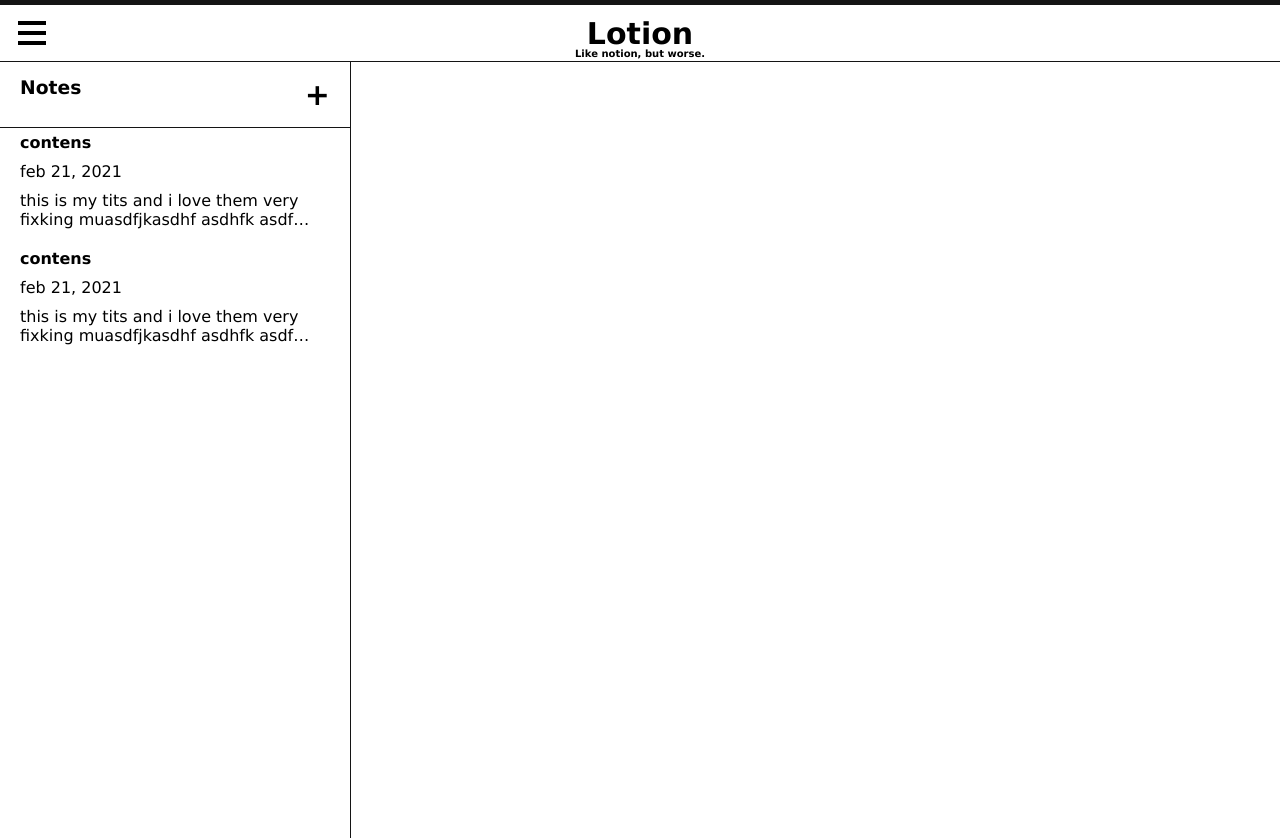
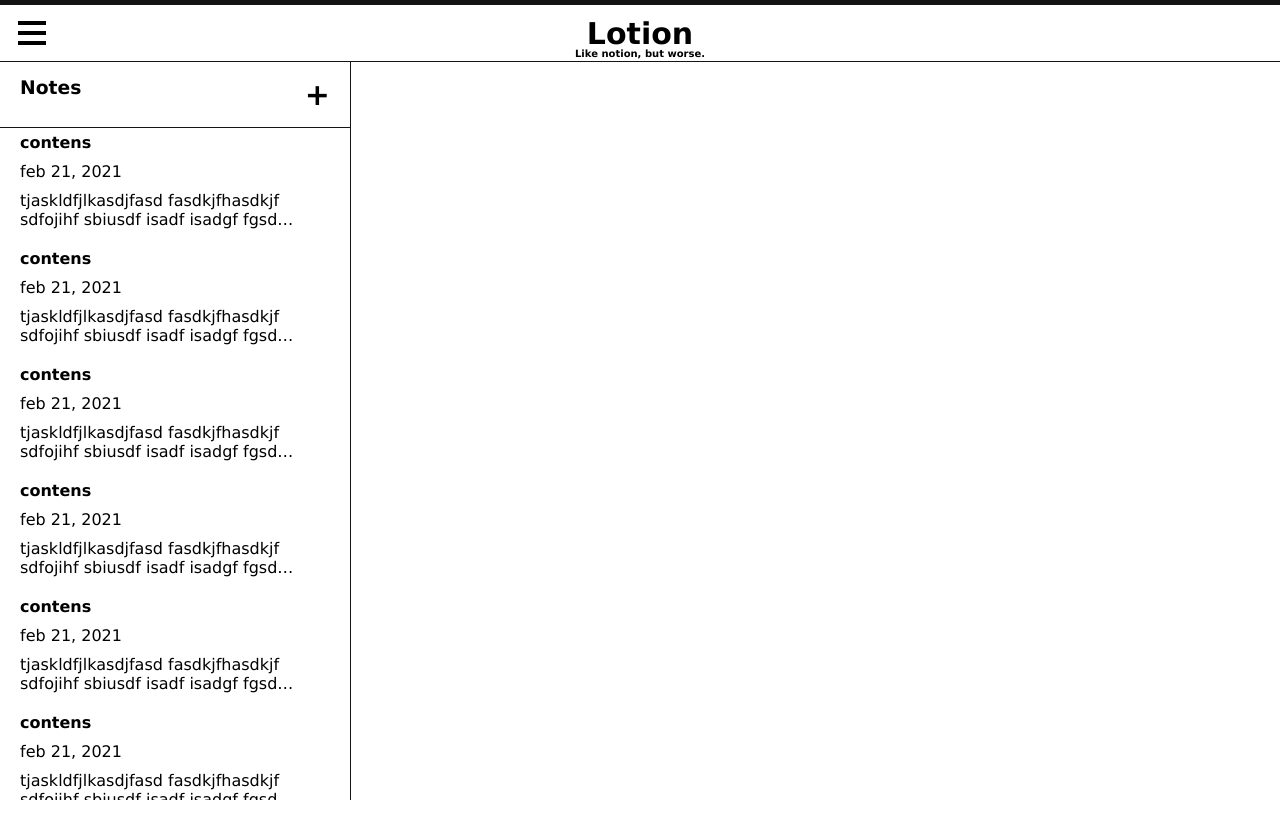
Before and after one commit to joshuajipp/lotion-react-app, a React (Create React App) app: page / in a window 1280 px wide. Shown: the top 838 px of the page. Built offline with nearby package versions, Linux system fonts and the light colour scheme.

Commit message:
added scrolling to note items

```diff
--- a/src/components/App.jsx
+++ b/src/components/App.jsx
@@ -4,11 +4,13 @@ import BodyContent from "./BodyContent";
 
 function App() {
   const [isNoteVisable, setVisability] = React.useState(true);
+
   function hideItem() {
     setVisability(!isNoteVisable);
   }
+
   return (
-    <div>
+    <div class="body">
       <Navigation toggleNotes={hideItem} />
       <BodyContent isVisable={isNoteVisable} />
     </div>
--- a/src/components/Navigation.jsx
+++ b/src/components/Navigation.jsx
@@ -2,7 +2,7 @@ import React from "react";
 
 function Navigation(props) {
   return (
-    <nav>
+    <nav className="navbar">
       <div className="menu button" onClick={props.toggleNotes}>
         <div className="menu-line"></div>
         <div className="menu-line"></div>
--- a/src/components/Note.jsx
+++ b/src/components/Note.jsx
@@ -6,8 +6,8 @@ function Note(props) {
       <h4 className="note-item">contens</h4>
       <div className="date-text note-item">feb 21, 2021</div>
       <div className="note-text note-item">
-        this is my tits and i love them very fixking muasdfjkasdhf asdhfk asdf
-        sad asd f kjhsdaf ikasdhf
+        tjaskldfjlkasdjfasd fasdkjfhasdkjf sdfojihf sbiusdf isadf isadgf fgsdfi
+        iugs dfjgiysda fuhgvf sediuydfgsdjb fsdiyfbj
       </div>
     </div>
   );
--- a/src/components/NotesList.jsx
+++ b/src/components/NotesList.jsx
@@ -8,8 +8,23 @@ function NotesList() {
         <h3 className="note-header-item">Notes</h3>
         <div className="note-header-item plus-logo button">&#43;</div>
       </div>
-      <Note />
-      <Note />
+      <div className="scroller">
+        <Note />
+        <Note />
+        <Note />
+        <Note />
+        <Note />
+        <Note />
+        <Note />
+        <Note />
+        <Note />
+        <Note />
+        <Note />
+        <Note />
+        <Note />
+        <Note />
+        <Note />
+      </div>
     </div>
   );
 }
--- a/src/index.css
+++ b/src/index.css
@@ -10,7 +10,20 @@ p {
   margin: 0;
   padding: 0;
   font-family: Verdana, Arial, sans-serif;
+}
+
+body {
+  height: 100vh;
   overflow: hidden;
+}
+#root {
+  height: 100vh;
+}
+.body {
+  height: 100vh;
+}
+.body-content {
+  height: 100vh;
 }
 
 a {
@@ -22,7 +35,6 @@ nav {
   display: flex;
   justify-content: space-between;
   align-items: center;
-  height: 100%;
   border-top: 5px solid rgb(20, 20, 20);
   border-bottom: 1px solid rgb(20, 20, 20);
 }
@@ -66,11 +78,12 @@ h2 {
   align-items: stretch;
   display: flex;
   flex-direction: column;
-  height: 100%;
-  overflow: hidden;
+  height: calc(100vh - 62px);
   width: 350px;
-  padding-bottom: 100%;
   border-right: 1px solid rgb(20, 20, 20);
+}
+.scroller {
+  overflow: auto;
 }
 
 .note-header-flex {
@@ -102,8 +115,8 @@ h2 {
   overflow: hidden;
   text-overflow: ellipsis;
   display: -webkit-box;
-  width: 300px;
-  -webkit-line-clamp: 2; /* number of lines to show */
+  width: 85%;
+  -webkit-line-clamp: 2;
   line-clamp: 2;
   -webkit-box-orient: vertical;
 }
```
